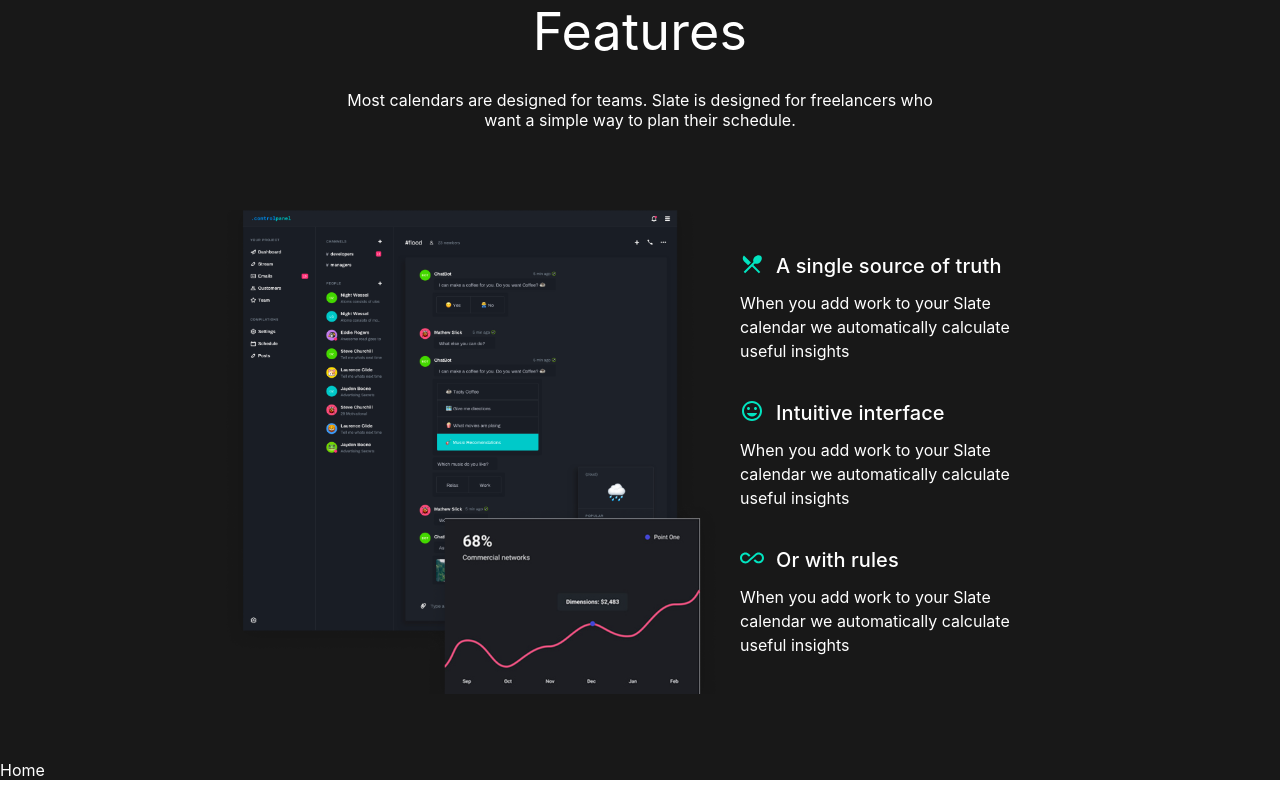
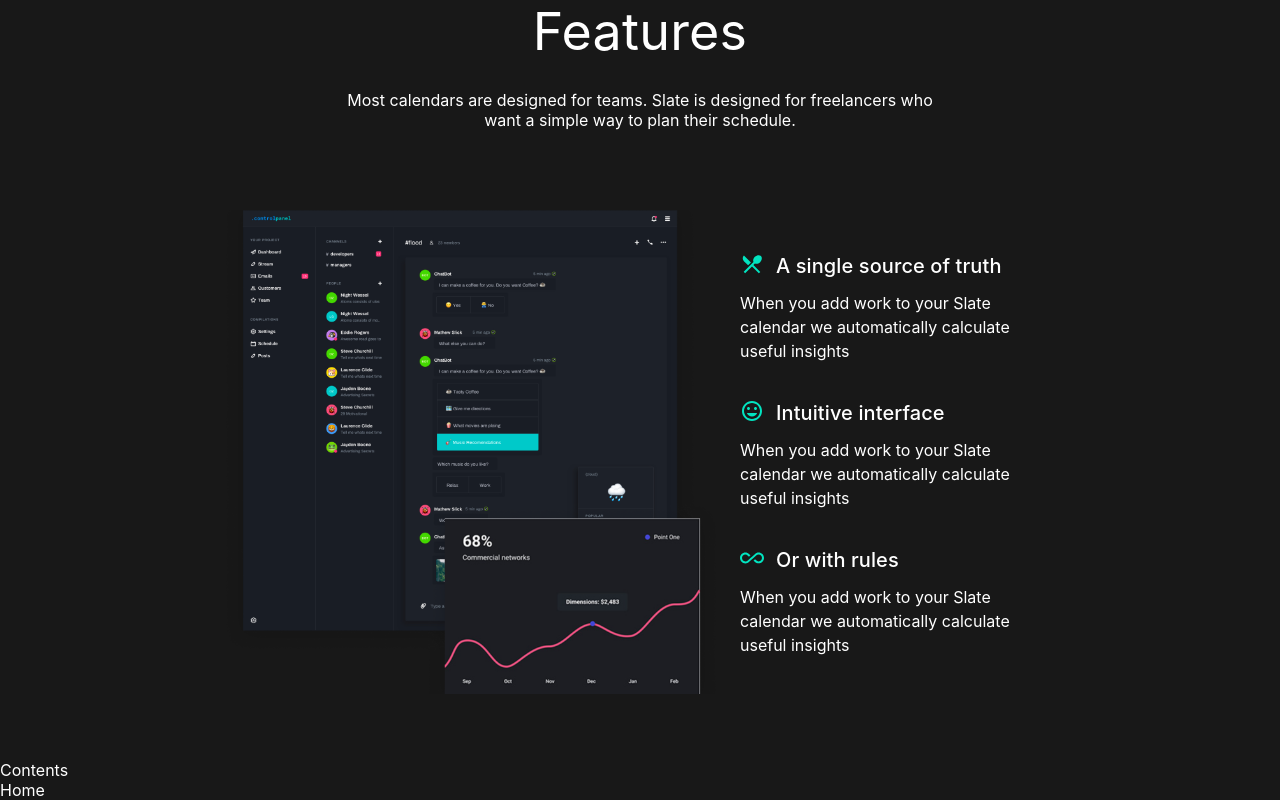
Before and after one commit to TheDa21crj/Landing-Page, a React (Create React App) app: page / in a window 1280 px wide. Shown: the part 1545-2345 px from the top of the page. Built offline with nearby package versions, Linux system fonts and the light colour scheme; the HTML template or start-up script is replaced by a standard one.

Commit message:
import Contents

```diff
--- a/src/Pages/Home.js
+++ b/src/Pages/Home.js
@@ -4,6 +4,7 @@ import NavMobo from "./../Components/NavMobo";
 import Header from "./../Components/Header";
 import Screens from "./../Components/Screens";
 import Features from "./../Components/Features";
+import Contents from "./../Components/Contents";
 
 export default function Home() {
   return (
@@ -13,6 +14,7 @@ export default function Home() {
       <Header />
       <Screens />
       <Features />
+      <Contents />
       Home
     </div>
   );
```
